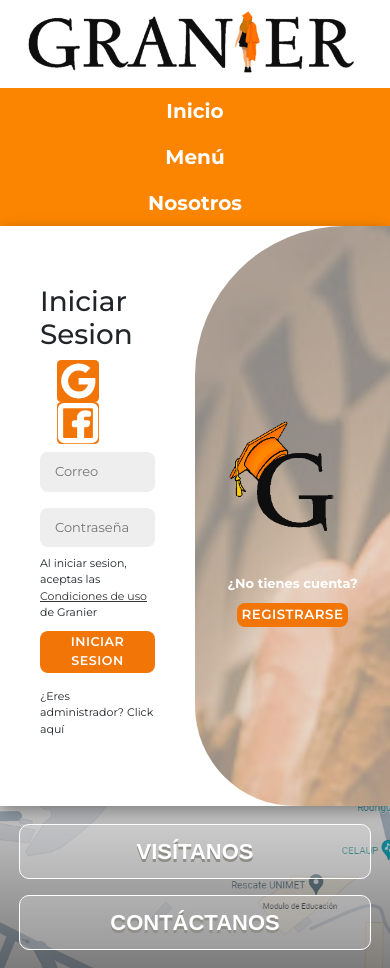
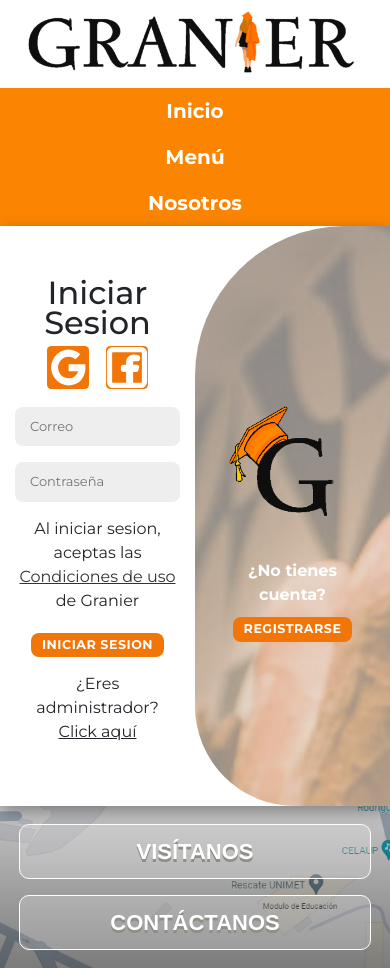
Before and after one commit to andr3z1104/Proyecto-Sistemas-De-Informacion, a React (Vite) app: page /InicioDeSesion in a window 390 px wide. Built offline with nearby package versions, Linux system fonts and the light colour scheme.

Commit message:
Ya solo falta el landing
Hay fe

```diff
--- a/src/Pages/InicioAdmin/InicioAdmin.module.css
+++ b/src/Pages/InicioAdmin/InicioAdmin.module.css
@@ -190,7 +190,7 @@
     min-height: 580px;
 }
 .container p {
-    font-size: 14px;
+    font-size: 1rem;
     line-height: 20px;
     letter-spacing: 0.3px;
     margin: 20px 0;
@@ -198,16 +198,18 @@
 
 .container span {
     position: relative;
-    font-size: 12px;
+    font-size: 1rem;
 }
 
 .container a {
     text-decoration: underline;
-    font-size: 13px;
+    font-size: 1rem;
     margin: 15px 0 10px;
     background-color: transparent;
     color: #000000;
     cursor: pointer;
+    text-align: center;
+
 }
 
 .container button {
@@ -218,13 +220,13 @@
         padding: 1px 4px;
         border: 1px solid transparent;
         border-radius: 8px;
-        font-weight: 600;
+        font-weight: 650;
         letter-spacing: 0.5px;
         text-transform: uppercase;
         margin-top: 10px;
         width: fit-content;
         cursor: pointer;
-        padding: auto;
+        padding: 2px 10px;
 }
 
 .container form {
@@ -247,6 +249,10 @@
     border-radius: 8px;
     width: 100%;
     outline: none;
+}
+
+.container input:first-of-type {
+    margin-top: 15px;
 }
 
 .form-container {
--- a/src/Pages/InicioDeSesion/InicioDeSesion.jsx
+++ b/src/Pages/InicioDeSesion/InicioDeSesion.jsx
@@ -89,11 +89,15 @@
                                 <img src={facebookLogo} ></img>
                             </a>
                             </div>
-                            <input  type= 'email' placeholder='Correo' name='email' value = {email} onChange={handleInputChange} required></input>
-                            <input type= 'password' placeholder='Contraseña' name= 'contraseña' value = {password} onChange={handleInputChange} required></input>
-                            <span>Al iniciar sesion, aceptas las <a href="/CondicionesDeUso" onClick={onClick}>Condiciones de uso</a> de Granier</span>
+                            <div className={styles.input}>
+                                <input  type= 'email' placeholder='Correo' name='email' value = {email} onChange={handleInputChange} required></input>
+                                <input type= 'password' placeholder='Contraseña' name= 'contraseña' value = {password} onChange={handleInputChange} required></input>
+
+                                <span>Al iniciar sesion, aceptas las <a href="/CondicionesDeUso" onClick={onClick}>Condiciones de uso</a> de Granier</span>
+
+                            </div>
                             <button onClick={handleLoginButton}>Iniciar Sesion</button>
-                            <a onClick={handleClick}>¿Eres administrador? Click aquí</a>
+                            <a onClick={handleClick}>¿Eres administrador? <span className={styles.underline}>Click aquí</span></a>
 
                         </form>
                     </div>
--- a/src/Pages/InicioDeSesion/InicioDeSesion.module.css
+++ b/src/Pages/InicioDeSesion/InicioDeSesion.module.css
@@ -147,7 +147,7 @@
     align-items: center;
     justify-content: center;
     flex-direction: column;
-    padding: 0 30px;
+    padding: 0 40px;
     text-align: center;
     top: 0;
     transform: translateX(0);
@@ -164,8 +164,31 @@
     right: 0;
 }
 
- /*  Vista de Telefono */
+.underline {
+    text-decoration: underline;
+}
+
+
+/* Iniciar Sesión */
+form h1 {
+    font-size: 2rem;
+    text-align: center;
+    line-height: 1.9rem;
+}
+
+
+.input input:last-of-type {
+    margin-bottom: 15px;
+}
+
+
 @media (max-width: 1024px){
+    .input {
+        margin: 10px 0;
+        text-align: center;
+    }
+
+
     .body {
         margin: 0;
         padding: 0;
@@ -187,23 +210,26 @@
         max-height: auto;
     }
     .container p {
-        font-size: smaller;
         letter-spacing: 0.3px;
         margin: 20px 0;
+        font-size: 1rem;
     }
 
     .container span {
         position: relative;
-        font-size: 1.3vh;
+        font-size: 1rem;
     }
+
+
 
     .container a {
         color: #333;
-        font-size: 1.3vh;
         text-decoration: none;
         margin: 15px 0 10px;
         cursor: pointer;
         text-decoration: underline;
+        text-align: center;
+        font-size: 1rem;
     }
 
     .container button {
@@ -214,13 +240,11 @@
         padding: 1px 4px;
         border: 1px solid transparent;
         border-radius: 8px;
-        font-weight: 600;
-        letter-spacing: 0.5px;
+        font-weight: 650;
         text-transform: uppercase;
         margin-top: 10px;
-        width: fit-content;
         cursor: pointer;
-        padding: auto;
+        padding: 2px 10px;
     }
 
 
@@ -231,7 +255,7 @@
         align-items: center;
         justify-content: center;
         flex-direction: column;
-        padding: 0 40px;
+        padding: 0 15px;
         height: 100%;
     }
 
@@ -246,6 +270,7 @@
         outline: none;
     }
 
+
     .form-container {
         position: absolute;
         top: 0;
@@ -257,7 +282,6 @@
         width: auto;
         border-radius: 0.5vh;
         height: 5vh;
-        margin: 0 2vh;
         background-color: #F27507;
     }
 
@@ -308,16 +332,6 @@
         height: 20vh;
     }
 
-    .toggle-panel span{
-        font-size: small;
-        font-weight: bold;
-    }
-
-    .toggle-panel button{
-        font-size: smaller;
-        padding: auto;
-        width: fit-content;
-    }
 
     .toggle-right{
         right: 0;
--- a/src/Pages/Registrarse/Registrarse.jsx
+++ b/src/Pages/Registrarse/Registrarse.jsx
@@ -109,7 +109,7 @@
                             <input name = 'phone' value={phone} placeholder='Telefono' onChange={handleInputChange} required></input>
                             <input type= 'password' placeholder='Contraseña' name= 'contraseña' value = {password} onChange={handleInputChange} required></input>
                             <input type= 'password' placeholder='Verificar Contraseña' name= 'vcontraseña' value = {verifypassword} onChange={handleInputChange} required></input>
-                            <span>Al Registrarse, aceptas las <a href="/CondicionesDeUso" onClick={onClick}>Condiciones de uso</a> de Granier</span>
+                            <span className={styles.condiciones}>Al Registrarse, aceptas las <a href="/CondicionesDeUso" onClick={onClick}>Condiciones de uso</a> de Granier</span>
 
                             <button onClick={handleRegisterButton}>Registrarse</button>
 
--- a/src/Pages/Registrarse/Registrarse.module.css
+++ b/src/Pages/Registrarse/Registrarse.module.css
@@ -187,19 +187,20 @@
         max-height: auto;
     }
     .container p {
-        font-size: smaller;
+        font-size: 1rem;
         letter-spacing: 0.3px;
         margin: 20px 0;
     }
 
     .container span {
         position: relative;
-        font-size: 1.3vh;
+        font-size: 1rem;
+        text-align: center;
     }
 
     .container a {
         color: #333;
-        font-size: 1.3vh;
+        font-size: 1rem;
         text-decoration: none;
         margin: 15px 0 10px;
         cursor: pointer;
@@ -210,11 +211,12 @@
         position: relative;
         background-color: #F27507;
         color: #fff;
-        font-size: 1.5vh;
-        padding: 1px 4px;
+        font-size: 1rem;
+
+        padding: 3px 20px;
         border: 1px solid transparent;
         border-radius: 8px;
-        font-weight: 600;
+        font-weight: 650;
         letter-spacing: 0.5px;
         text-transform: uppercase;
         margin-top: 10px;
@@ -230,19 +232,23 @@
         align-items: center;
         justify-content: center;
         flex-direction: column;
-        padding: 0 40px;
+        padding: 0 15px;
         height: 100%;
     }
 
     .container input {
         background-color: #eee;
         border: none;
-        margin: 8px 0;
+        margin: 6px 0;
         padding: 10px 15px;
         font-size: 13px;
         border-radius: 8px;
         width: 100%;
         outline: none;
+    }
+
+    .container input:first-of-type {
+        margin-top: 10px;
     }
 
     .form-container {
```
